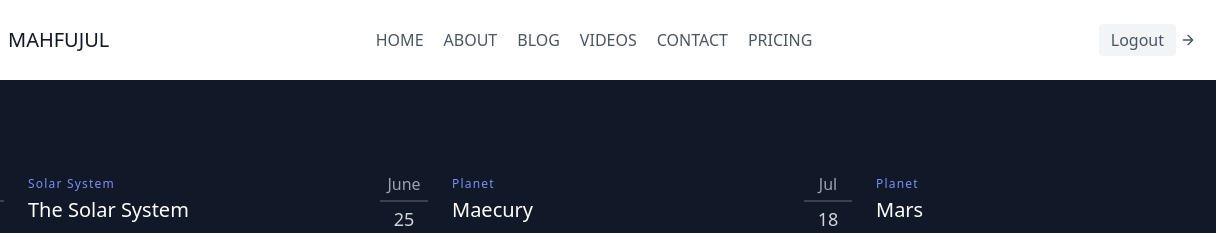
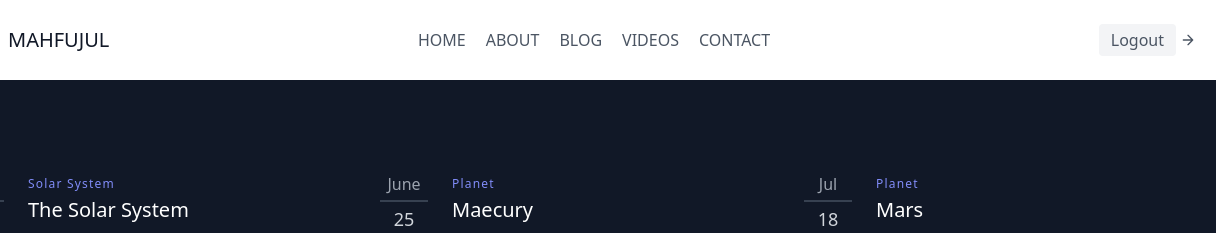
Before and after one commit to mahfujul07/website1, a plain HTML site: page blog.html in a window 1280 px wide. Shown: the top 233 px of the page, 64-1280 px from the left. Drawn offline with nearby package versions, Linux system fonts and the light colour scheme.

Commit message:
Update blog.html

```diff
--- a/blog.html
+++ b/blog.html
@@ -22,7 +22,6 @@
         <a class="mr-5 hover:text-gray-900" href="blog.html">BLOG</a>
         <a class="mr-5 hover:text-gray-900" href="videos.html">VIDEOS</a>
         <a class="mr-5 hover:text-gray-900" href="contact.html">CONTACT</a>
-        <a class="mr-5 hover:text-gray-900" href="pricing.html">PRICING</a>
       </nav>
       <a class="inline-flex items-center bg-gray-100 border-0 py-1 px-3 focus:outline-none hover:bg-gray-200 rounded text-base mt-4 md:mt-0" href="login.html">Logout</a>
       <svg fill="none" stroke="currentColor" stroke-linecap="round" stroke-linejoin="round" stroke-width="2" class="w-4 h-4 ml-1" viewBox="0 0 24 24">
```
